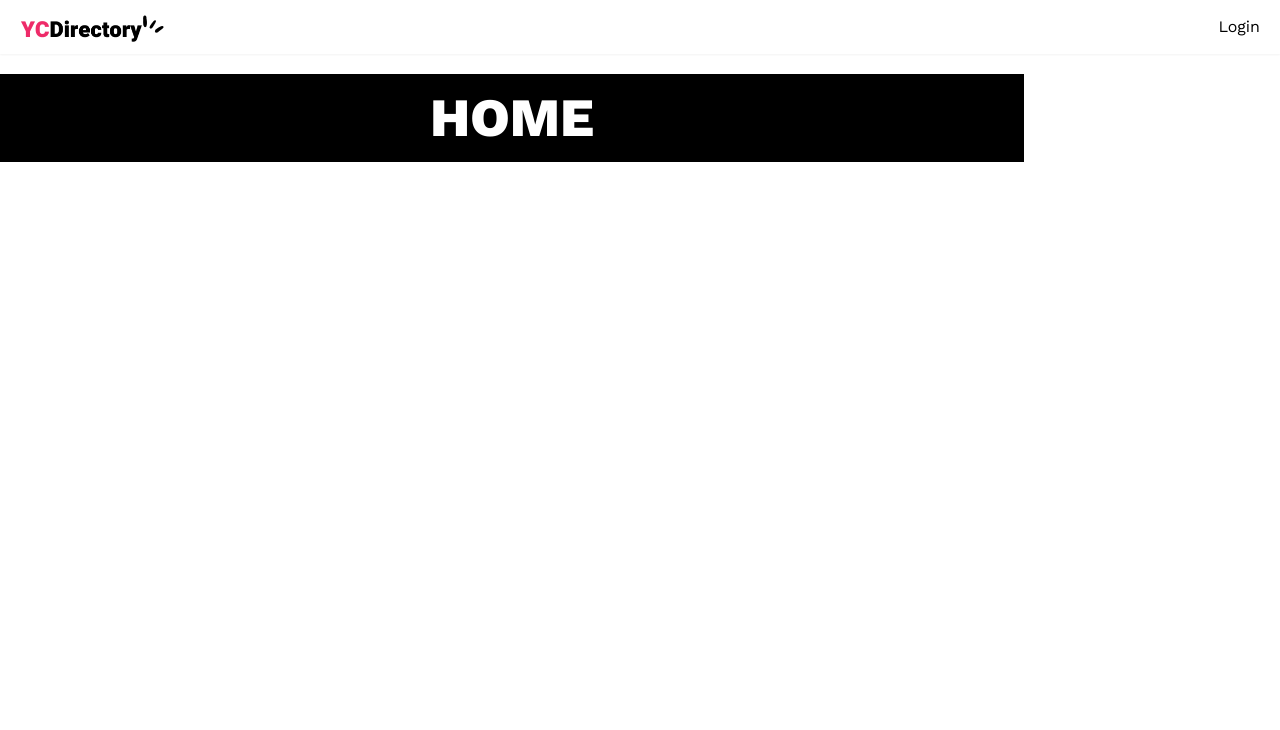
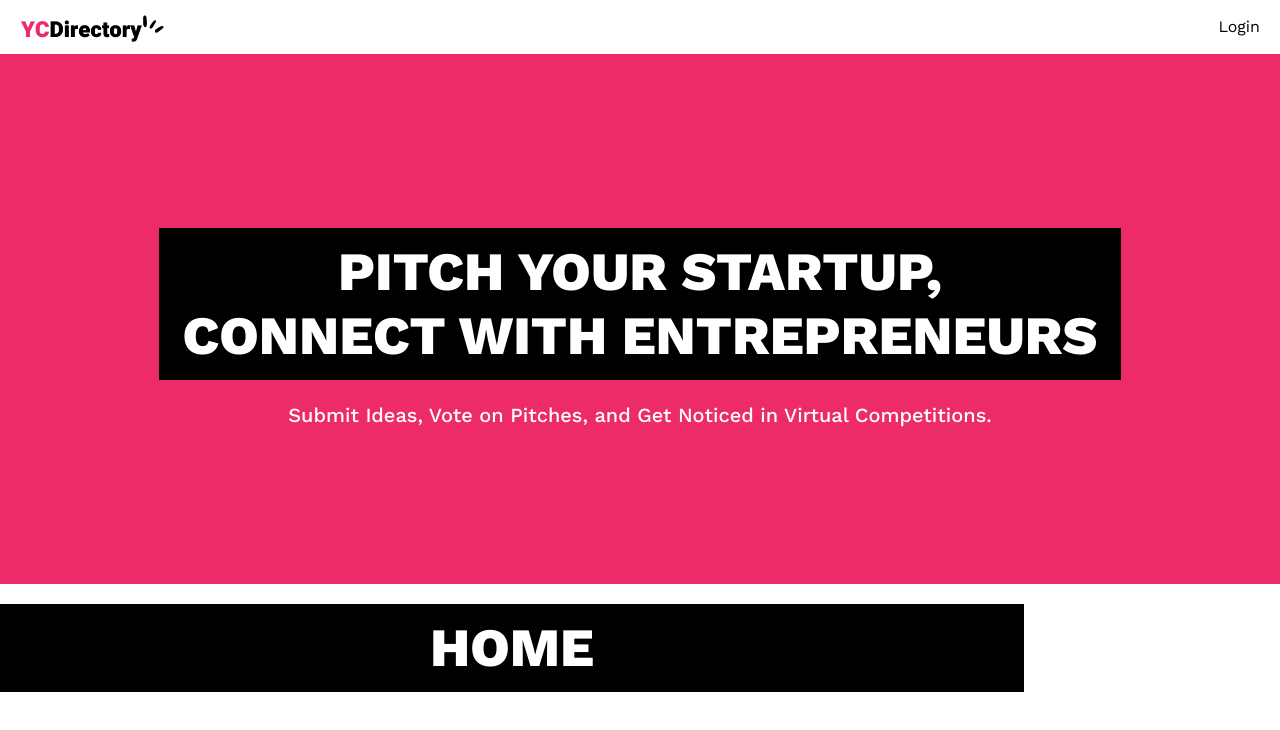
Before and after one commit to imfizz/production-ready-nextjs, a Next.js app: page / in a window 1280 px wide. Shown: the top 730 px of the page. Built offline with nearby package versions, Linux system fonts and the light colour scheme; no server answers.

Commit message:
feat: Enhance home page with heading, sub-heading section and override existing style using "!"

```diff
--- a/app/(root)/page.tsx
+++ b/app/(root)/page.tsx
@@ -1,6 +1,12 @@
 export default function Home() {
   return (
     <>
+      <section className="pink_container">
+        <h1 className="heading">Pitch Your Startup, <br /> Connect With Entrepreneurs</h1>
+        <p className="sub-heading !max-w-3xl">
+          Submit Ideas, Vote on Pitches, and Get Noticed in Virtual Competitions.
+        </p>
+      </section>
       <h1 className="heading">Home</h1>
     </>
   );
```
